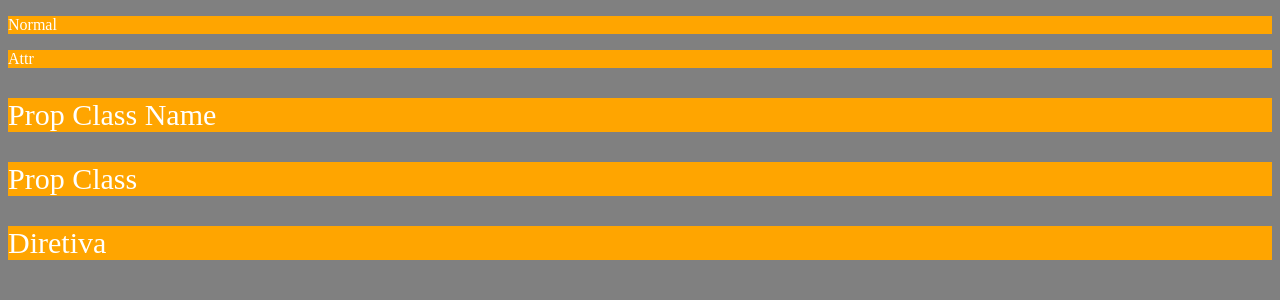
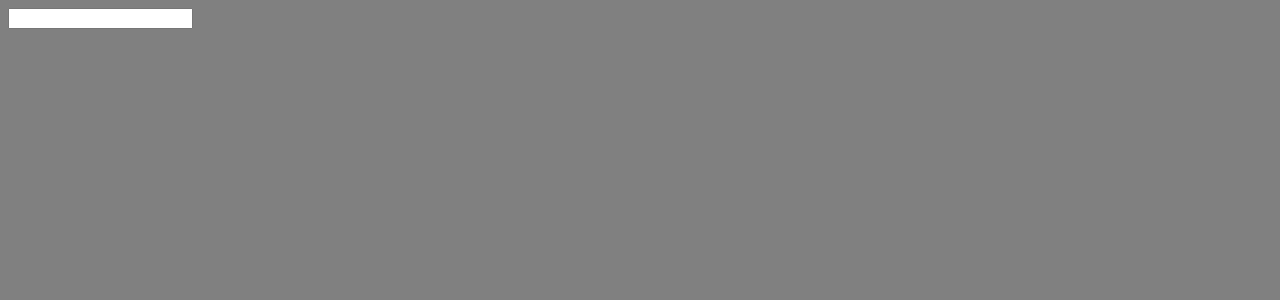
Before and after one commit to EuclydesUchoas/curso-angular, an Angular app in the folder diretivas-de-atributos/: page / in a window 1280 px wide. Shown: the top 300 px of the page. Built offline with nearby package versions, Linux system fonts and the light colour scheme.

Commit message:
feat: diretivas-de-atributos: Utilizando o @HostListener.

```diff
--- a/diretivas-de-atributos/src/app/app.component.html
+++ b/diretivas-de-atributos/src/app/app.component.html
@@ -25,7 +25,7 @@
 
 <p appStyle>Diretiva</p> -->
 
-<p class="meu-texto">Normal</p>
+<!-- <p class="meu-texto">Normal</p>
 
 <p [attr.class]="'meu-texto'">Attr</p>
 
@@ -36,4 +36,6 @@
     'meu-size': true,
 }">Prop Class</p>
 
-<p appClass>Diretiva</p>
+<p appClass>Diretiva</p> -->
+
+<input appListener>
--- a/diretivas-de-atributos/src/app/app.module.ts
+++ b/diretivas-de-atributos/src/app/app.module.ts
@@ -9,6 +9,7 @@
 import { DisabledDirective } from './directives/disabled.directive';
 import { StyleDirective } from './directives/style.directive';
 import { ClassDirective } from './directives/class.directive';
+import { ListenerDirective } from './directives/listener.directive';
 
 @NgModule({
   declarations: [
@@ -18,7 +19,8 @@
     HighlightDirective,
     DisabledDirective,
     StyleDirective,
-    ClassDirective
+    ClassDirective,
+    ListenerDirective
   ],
   imports: [
     BrowserModule,
--- /dev/null
+++ b/diretivas-de-atributos/src/app/directives/listener.directive.ts
@@ -0,0 +1,22 @@
+import { Directive, HostListener } from "@angular/core";
+
+@Directive({
+    selector: "[appListener]",
+    standalone: false
+})
+export class ListenerDirective {
+    @HostListener('click')
+    onClick() {
+        console.log('CLICOU!');
+    }
+
+    @HostListener('keyup', ['$event', '"Meu Argumento"'])
+    onKeyUp(event: Event, param2: string) {
+        //console.log('DIGITOU!', event);
+        console.log(param2);
+
+        const fullText = (event.target as HTMLInputElement).value;
+
+        console.log(fullText);
+    }
+}
```
